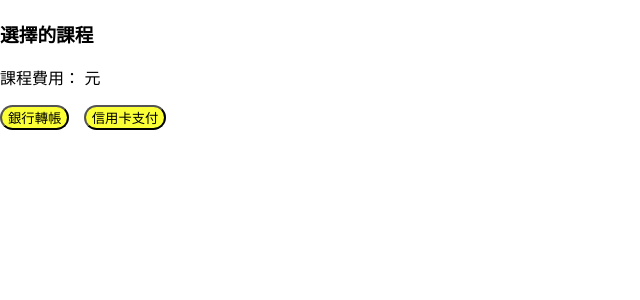
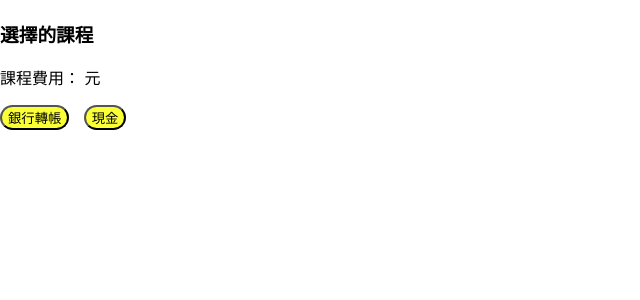
Before and after one commit to badminton113405/Badminton113405, a Django app: template BADMINTON/app/templates/course_result.html in a window 1280 px wide. Shown: the part 292-592 px from the top of the page, without its empty margins (0-640 px from the left). Run offline with Django 5.2, Linux system fonts and the light colour scheme; the template is opened without the code that fills it, so the values that code supplies are empty; some web fonts are replaced.

Commit message:
-新增 付款現金選項

```diff
--- a/BADMINTON/app/templates/course_result.html
+++ b/BADMINTON/app/templates/course_result.html
@@ -36,7 +36,7 @@
     <!-- 支付選項 -->
     <button class="nav-button" id="bank-transfer-button">銀行轉帳</button>
 
-    <a href=""><button class="nav-button">信用卡支付</button></a>
+    <a href="{% url 'course_Analysis_Registration' %}"><button class="nav-button">現金</button></a>
 </div>
 
 <!-- Modal for Bank Transfer -->
```
